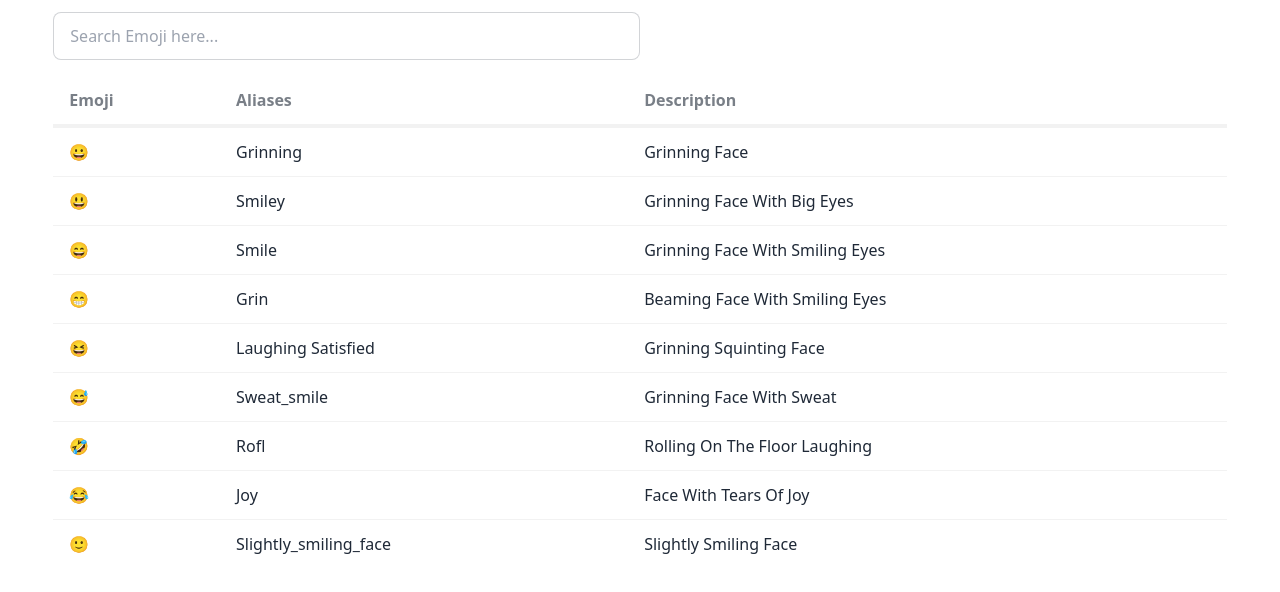
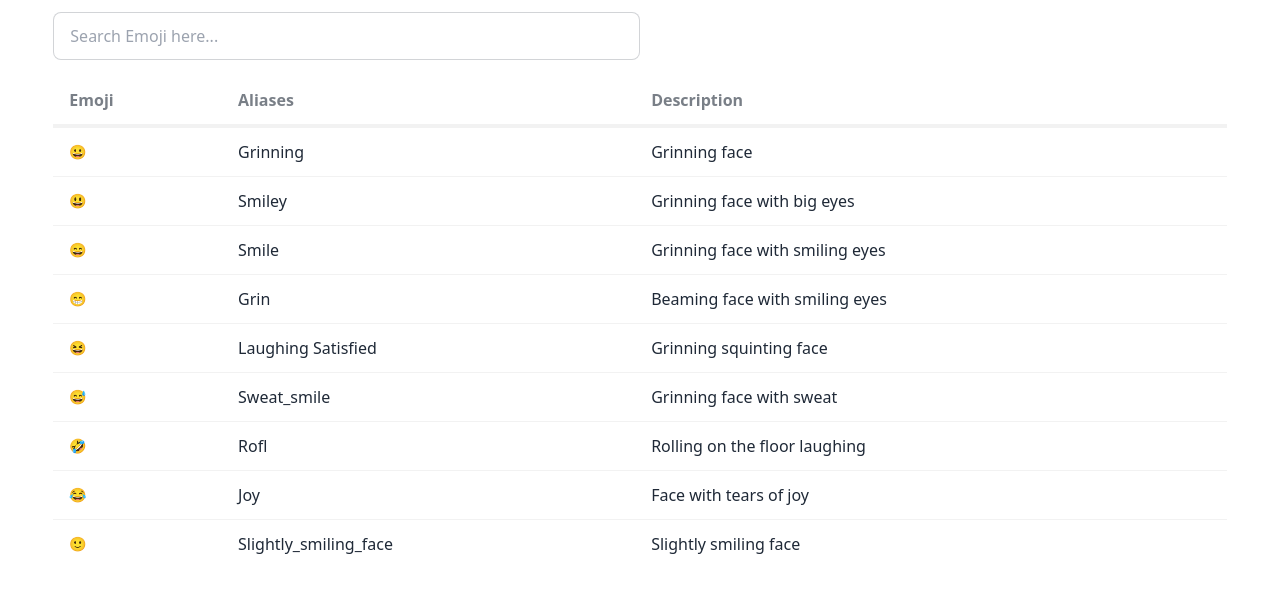
Before and after one commit to saifulislam05/search-emoji, a website: page index.html in a window 1280 px wide. Shown: the part 56-648 px from the top of the page. Drawn offline with Linux system fonts and the light colour scheme.

Commit message:
project done v1

```diff
--- a/index.html
+++ b/index.html
@@ -63,7 +63,7 @@
               <th>Description</th>
             </tr>
           </thead>
-          <tbody id="table_body" class="text-base">
+          <tbody id="table_body" >
             <!-- table row will come dynamically -->
           </tbody>
         </table>
--- a/script.js
+++ b/script.js
@@ -125,26 +125,35 @@ const list = [
   }
 ]
 
-const input_box = document.getElementById("input_box");
-const table_body = document.getElementById("table_body");
 
-document.addEventListener('DOMContentLoaded', () => {
-	renderUi(list);
-})
+const inputBox = document.getElementById("input_box");
+const tableBody = document.getElementById("table_body");
+
+document.addEventListener("DOMContentLoaded", () => {
+  renderUi(list);
+});
 
 function renderUi(list) {
-  table_body.innerHTML = "";
-  list.forEach(emoji => {
-    let aliases=emoji.aliases.join(" ")
-    table_body.innerHTML += `<tr class="capitalize">
-              <td>${emoji.emoji}</td>
-              <td>${aliases}</td>
-              <td>${emoji.description}</td>
-            </tr>`;
-  })
+  tableBody.innerHTML = "";
+  const fragment = document.createDocumentFragment();
+
+  list.forEach((emoji) => {
+    let aliases = emoji.aliases.join(" ");
+    let description =
+      emoji.description.charAt(0).toUpperCase() + emoji.description.slice(1);
+    let row = document.createElement("tr");
+    row.innerHTML = `
+              <td class="!text-2xl">${emoji.emoji}</td>
+              <td class="capitalize text-base">${aliases}</td>
+              <td class="text-base">${description}</td>
+            `;
+    fragment.appendChild(row);
+  });
+
+  tableBody.appendChild(fragment);
 }
 
-input_box.addEventListener("input", filterByInput);
+inputBox.addEventListener("input", filterByInput);
 
 function filterByInput(e) {
   const inputValue = e.target.value.toLowerCase();
@@ -156,7 +165,7 @@ function filterList(list, inputValue) {
   return list.filter((emoji) => {
     const searchTerms = [
       emoji.aliases.join(" ").toLowerCase(),
-      emoji.description.toLowerCase()
+      emoji.description.toLowerCase(),
     ];
     return searchTerms.some((term) => term.includes(inputValue));
   });
```
Also changed, not shown: styles/output.css.
